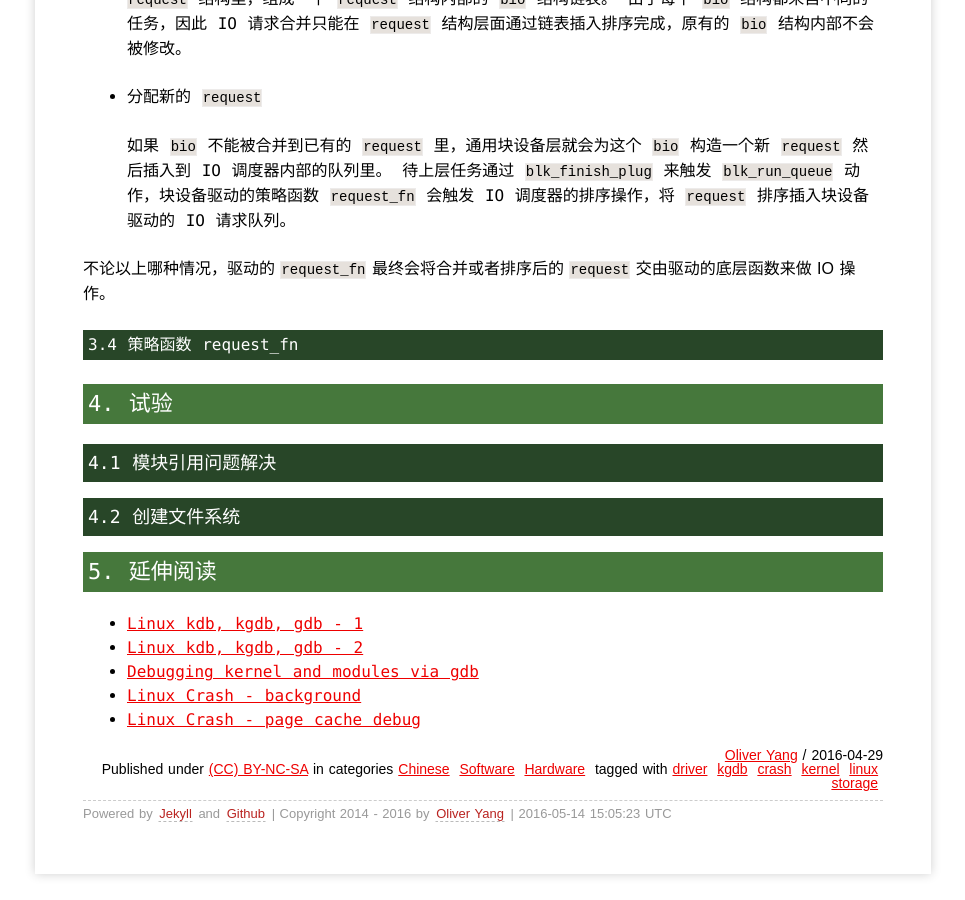
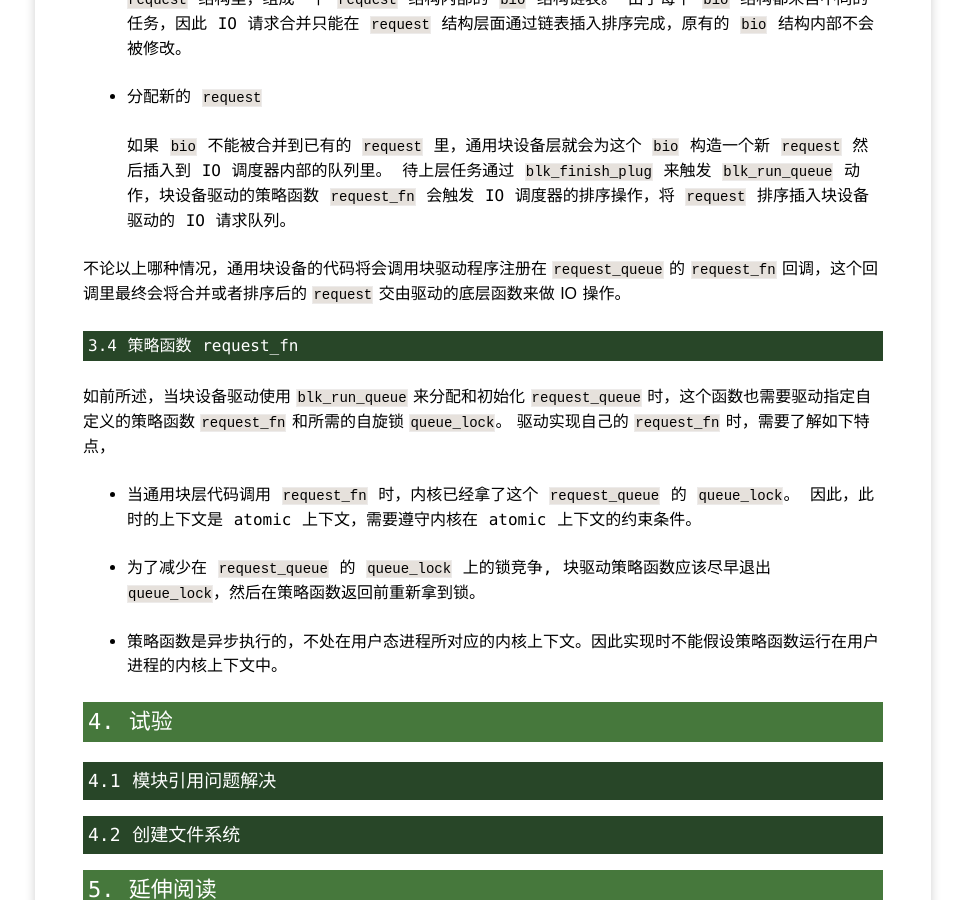
Before and after one commit to yangoliver/yangoliver.github.io, a Jekyll site: the page built from _posts/2016/2016-04-29-linux-block-driver-basic-1.md, in a window 1280 px wide and 900 px high, scrolled down 7725 px. Shown: the whole window, without its empty margins (157-1122 px from the left). Built offline with Jekyll 4.4.1, drawn with Linux system fonts in a browser that asks for light colours; comment, search, counter and statistics services are not loaded.

Commit message:
update: request_fn description

```diff
--- a/_posts/2016/2016-04-29-linux-block-driver-basic-1.md
+++ b/_posts/2016/2016-04-29-linux-block-driver-basic-1.md
@@ -267,9 +267,19 @@ Linux 内核使用 `struct gendisk` 来抽象和表示一个磁盘。也就是
   如果 `bio` 不能被合并到已有的 `request` 里，通用块设备层就会为这个 `bio` 构造一个新 `request` 然后插入到 IO 调度器内部的队列里。
   待上层任务通过 `blk_finish_plug` 来触发 `blk_run_queue` 动作，块设备驱动的策略函数 `request_fn` 会触发 IO 调度器的排序操作，将 `request` 排序插入块设备驱动的 IO 请求队列。
 
-不论以上哪种情况，驱动的 `request_fn` 最终会将合并或者排序后的 `request` 交由驱动的底层函数来做 IO 操作。
+不论以上哪种情况，通用块设备的代码将会调用块驱动程序注册在 `request_queue` 的 `request_fn` 回调，这个回调里最终会将合并或者排序后的 `request` 交由驱动的底层函数来做 IO 操作。
 
 ##### 3.4 策略函数 `request_fn`
+
+如前所述，当块设备驱动使用 `blk_run_queue` 来分配和初始化 `request_queue` 时，这个函数也需要驱动指定自定义的策略函数 `request_fn` 和所需的自旋锁 `queue_lock`。
+驱动实现自己的 `request_fn` 时，需要了解如下特点，
+
+* 当通用块层代码调用 `request_fn` 时，内核已经拿了这个 `request_queue` 的 `queue_lock`。
+  因此，此时的上下文是 atomic 上下文，需要遵守内核在 atomic 上下文的约束条件。
+
+* 为了减少在 `request_queue` 的 `queue_lock` 上的锁竞争, 块驱动策略函数应该尽早退出 `queue_lock`，然后在策略函数返回前重新拿到锁。
+
+* 策略函数是异步执行的，不处在用户态进程所对应的内核上下文。因此实现时不能假设策略函数运行在用户进程的内核上下文中。
 
 ### 4. 试验
 
```
